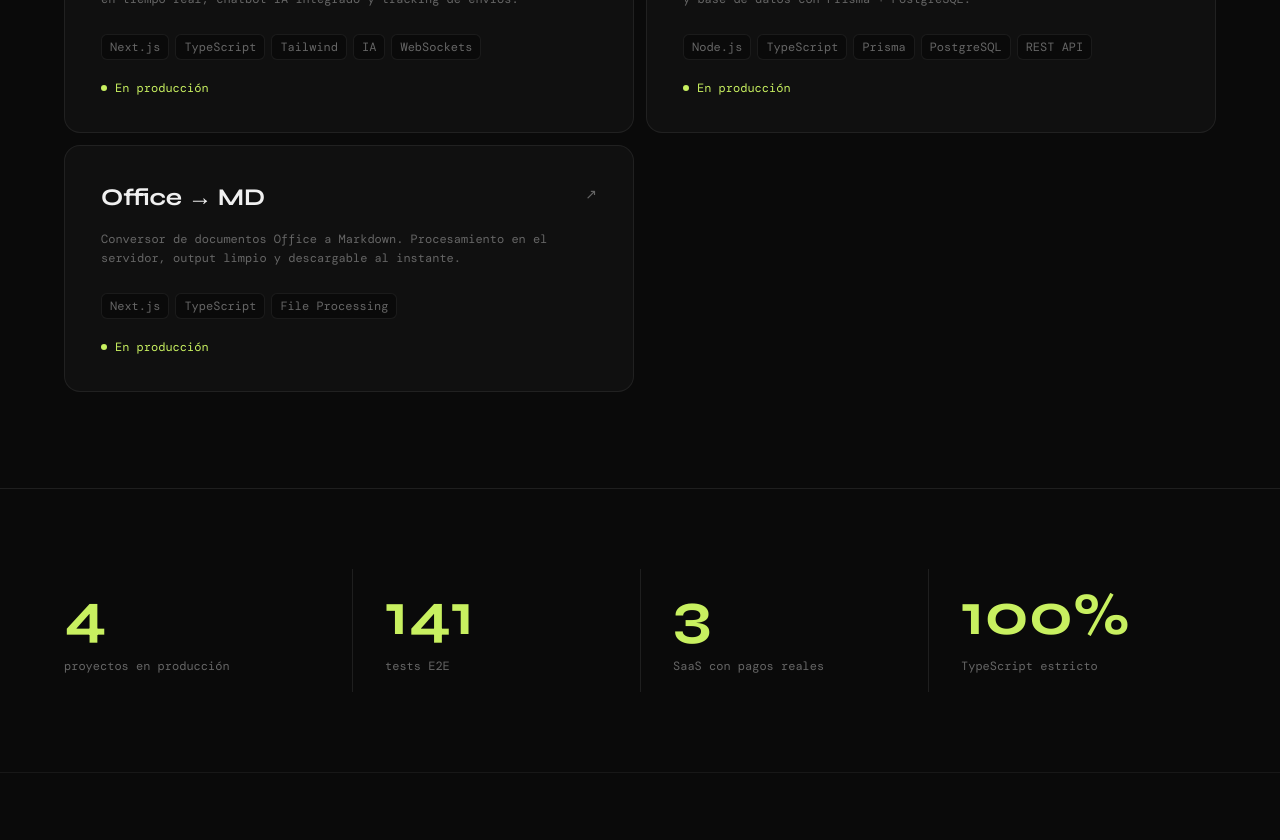
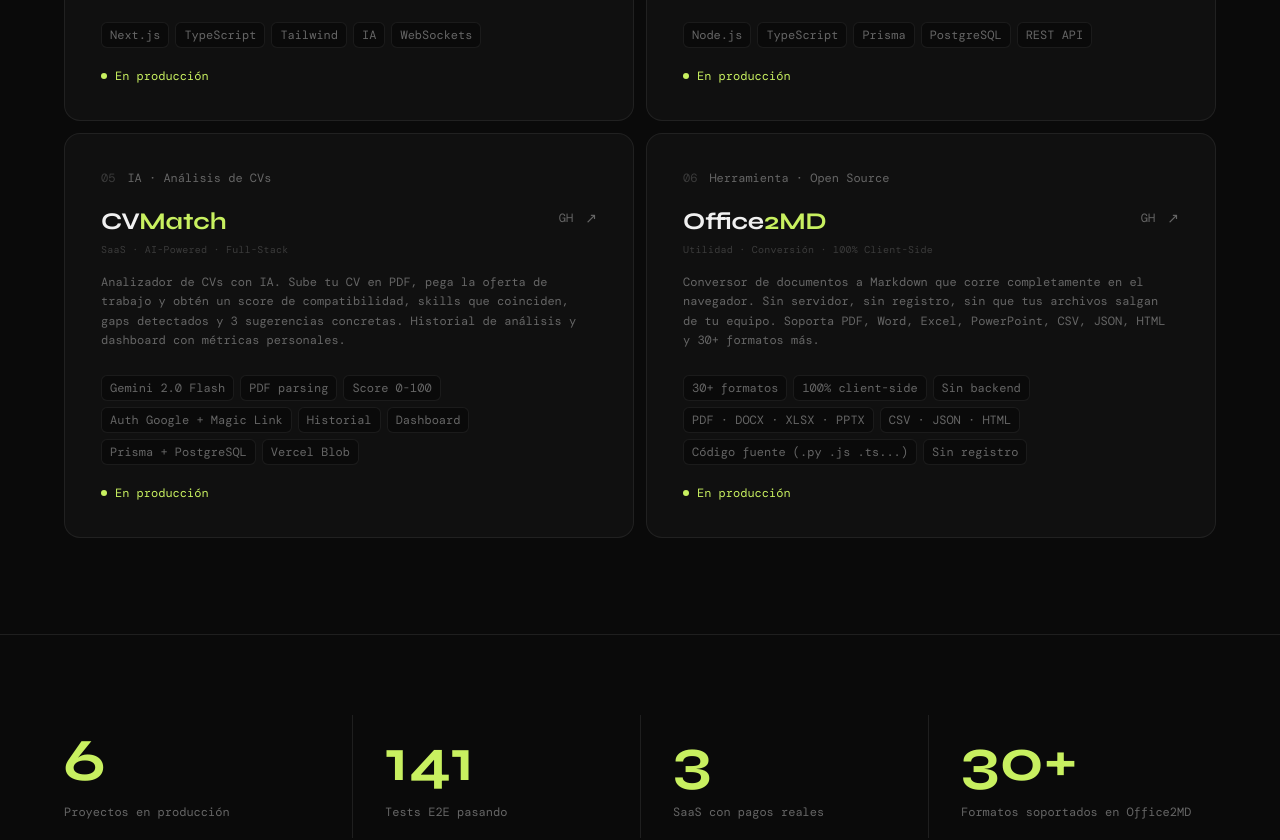
Before and after one commit to elfic-ticio/elfic-portfolio, a Next.js app: page / in a window 1280 px wide. Shown: the part 1420-2260 px from the top of the page. Built offline with nearby package versions, Linux system fonts and the light colour scheme; a web font is replaced by a local one.

Commit message:
proyectos añadidos

```diff
--- a/app/page.tsx
+++ b/app/page.tsx
@@ -6,10 +6,10 @@ import Contact from '@/components/Contact'
 import Footer from '@/components/Footer'
 
 const stats = [
-  { value: '4', label: 'proyectos en producción' },
-  { value: '141', label: 'tests E2E' },
+  { value: '6', label: 'Proyectos en producción' },
+  { value: '141', label: 'Tests E2E pasando' },
   { value: '3', label: 'SaaS con pagos reales' },
-  { value: '100%', label: 'TypeScript estricto' },
+  { value: '30+', label: 'Formatos soportados en Office2MD' },
 ]
 
 export default function Home() {
--- a/components/Projects.tsx
+++ b/components/Projects.tsx
@@ -1,8 +1,13 @@
 interface Project {
+  num?: string
+  label?: string
   name: string
+  accent?: string
+  type?: string
   description: string
   tags: string[]
   url?: string
+  github?: string
   featured?: boolean
   status?: string
 }
@@ -32,11 +37,29 @@ const projects: Project[] = [
     status: 'En producción',
   },
   {
-    name: 'Office → MD',
+    num: '05',
+    label: 'IA · Análisis de CVs',
+    name: 'CV',
+    accent: 'Match',
+    type: 'SaaS · AI-Powered · Full-Stack',
     description:
-      'Conversor de documentos Office a Markdown. Procesamiento en el servidor, output limpio y descargable al instante.',
-    tags: ['Next.js', 'TypeScript', 'File Processing'],
-    url: 'https://office-to-markdown-eight.vercel.app',
+      'Analizador de CVs con IA. Sube tu CV en PDF, pega la oferta de trabajo y obtén un score de compatibilidad, skills que coinciden, gaps detectados y 3 sugerencias concretas. Historial de análisis y dashboard con métricas personales.',
+    tags: ['Gemini 2.0 Flash', 'PDF parsing', 'Score 0-100', 'Auth Google + Magic Link', 'Historial', 'Dashboard', 'Prisma + PostgreSQL', 'Vercel Blob'],
+    url: 'https://cvanalizer-vert.vercel.app',
+    github: 'https://github.com/elfic-ticio/cvanalizer',
+    status: 'En producción',
+  },
+  {
+    num: '06',
+    label: 'Herramienta · Open Source',
+    name: 'Office',
+    accent: '2MD',
+    type: 'Utilidad · Conversión · 100% Client-Side',
+    description:
+      'Conversor de documentos a Markdown que corre completamente en el navegador. Sin servidor, sin registro, sin que tus archivos salgan de tu equipo. Soporta PDF, Word, Excel, PowerPoint, CSV, JSON, HTML y 30+ formatos más.',
+    tags: ['30+ formatos', '100% client-side', 'Sin backend', 'PDF · DOCX · XLSX · PPTX', 'CSV · JSON · HTML', 'Código fuente (.py .js .ts...)', 'Sin registro'],
+    url: 'https://convertor-mk.vercel.app',
+    github: 'https://github.com/elfic-ticio/convertor-mk',
     status: 'En producción',
   },
 ]
@@ -72,6 +95,13 @@ export default function Projects() {
                 </span>
               )}
 
+              {project.num && (
+                <div className="flex items-center gap-3 mb-5">
+                  <span className="font-mono text-xs text-muted/50">{project.num}</span>
+                  <span className="font-mono text-xs text-muted">{project.label}</span>
+                </div>
+              )}
+
               <div
                 className={
                   project.featured ? 'md:grid md:grid-cols-2 md:gap-14 md:items-start' : ''
@@ -79,22 +109,45 @@ export default function Projects() {
               >
                 {/* title + description */}
                 <div>
-                  <div className="flex items-start justify-between mb-4">
+                  <div className="flex items-start justify-between mb-1">
                     <h3 className="font-syne font-bold text-xl md:text-2xl text-fg group-hover:text-accent transition-[color] duration-150 ease-out leading-tight">
                       {project.name}
+                      {project.accent && (
+                        <span className="text-accent">{project.accent}</span>
+                      )}
                     </h3>
+                    <div className="flex items-center gap-3 ml-4 mt-0.5 shrink-0">
+                      {project.github && (
+                        <a
+                          href={project.github}
+                          target="_blank"
+                          rel="noopener noreferrer"
+                          className="font-mono text-muted hover:text-accent transition-[color] duration-150 ease-out text-xs"
+                          aria-label={`GitHub de ${project.name}`}
+                        >
+                          GH
+                        </a>
+                      )}
                       {project.url && (
                         <a
                           href={project.url}
                           target="_blank"
                           rel="noopener noreferrer"
-                        className="font-mono text-muted hover:text-accent transition-[color] duration-150 ease-out ml-4 mt-0.5 shrink-0 text-sm"
+                          className="font-mono text-muted hover:text-accent transition-[color] duration-150 ease-out text-sm"
                           aria-label={`Visitar ${project.name}`}
                         >
                           ↗
                         </a>
                       )}
                     </div>
+                  </div>
+
+                  {project.type && (
+                    <p className="font-mono text-[10px] text-muted/50 mb-4 tracking-wide">
+                      {project.type}
+                    </p>
+                  )}
+
                   <p className="font-mono text-xs text-muted leading-relaxed">
                     {project.description}
                   </p>
```
Lines whose indentation alone changed are shown as unchanged.
